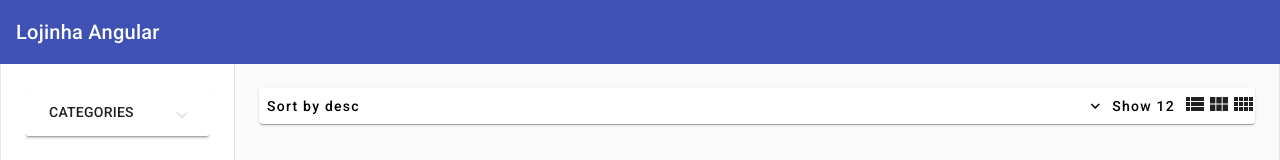
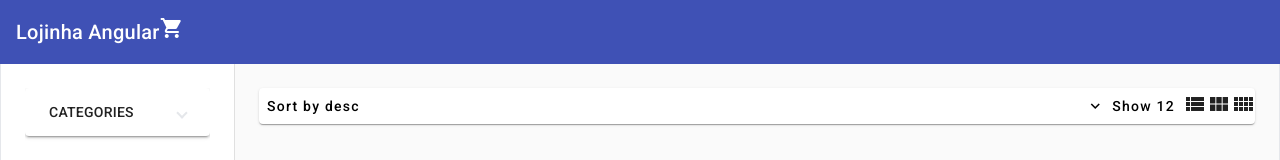
Before and after one commit to flavsjr/lojinhaAngular, an Angular app: page /home in a window 1280 px wide. Shown: the top 160 px of the page. Built offline with nearby package versions, Linux system fonts and the light colour scheme.

Commit message:
Adicionando carrinho de compras (icon)

```diff
--- a/src/app/components/header/header.component.html
+++ b/src/app/components/header/header.component.html
@@ -1,4 +1,7 @@
 
 <mat-toolbar color="primary">
     <a routerLink="home">Lojinha Angular</a>
+    <button mat-icon-button>
+        <mat-icon>shopping_cart</mat-icon>
+      </button>
 </mat-toolbar>
```
Also changed, not shown: src/app/components/header/header.component.ts (+9 -1 lines).
